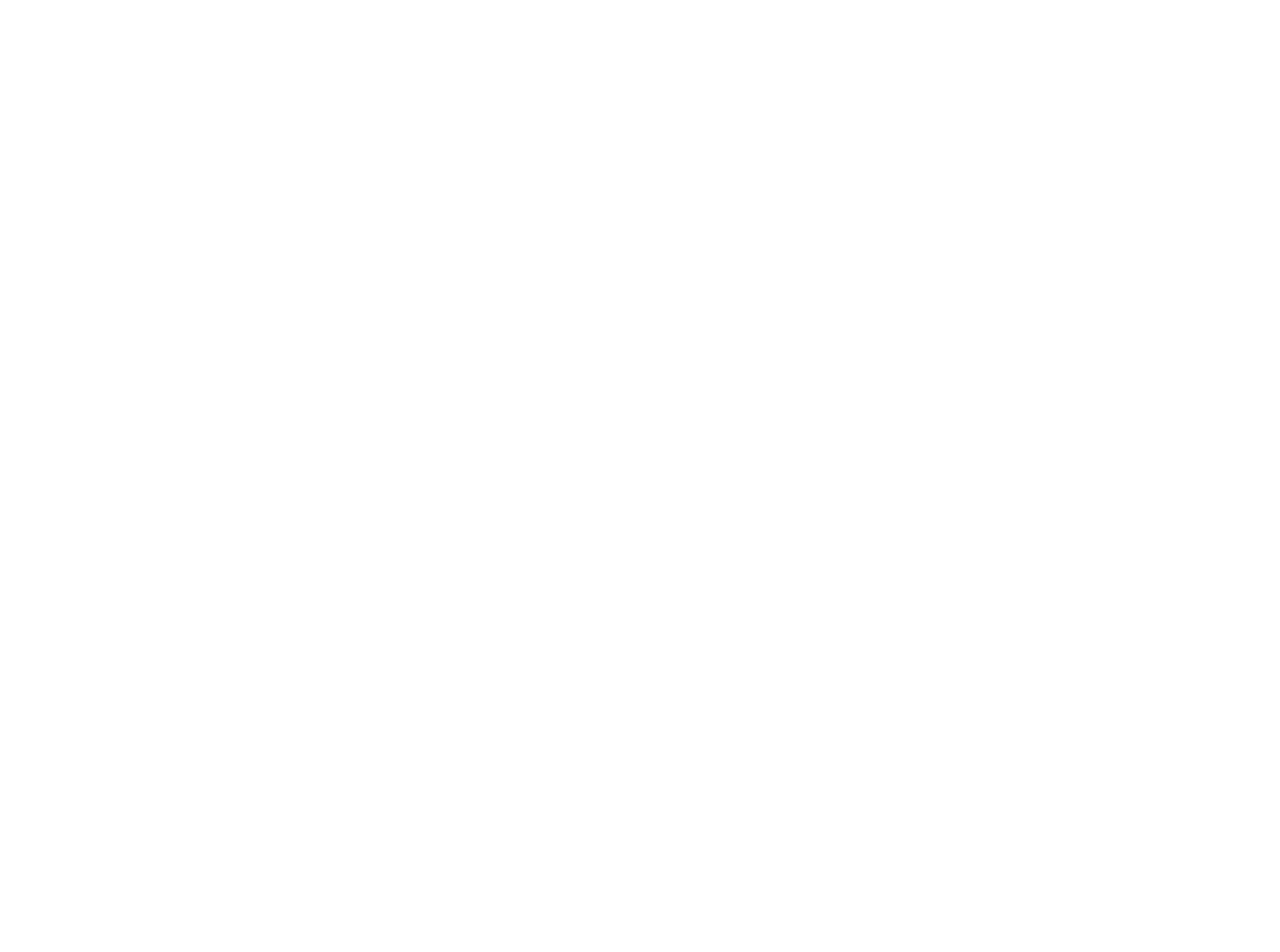
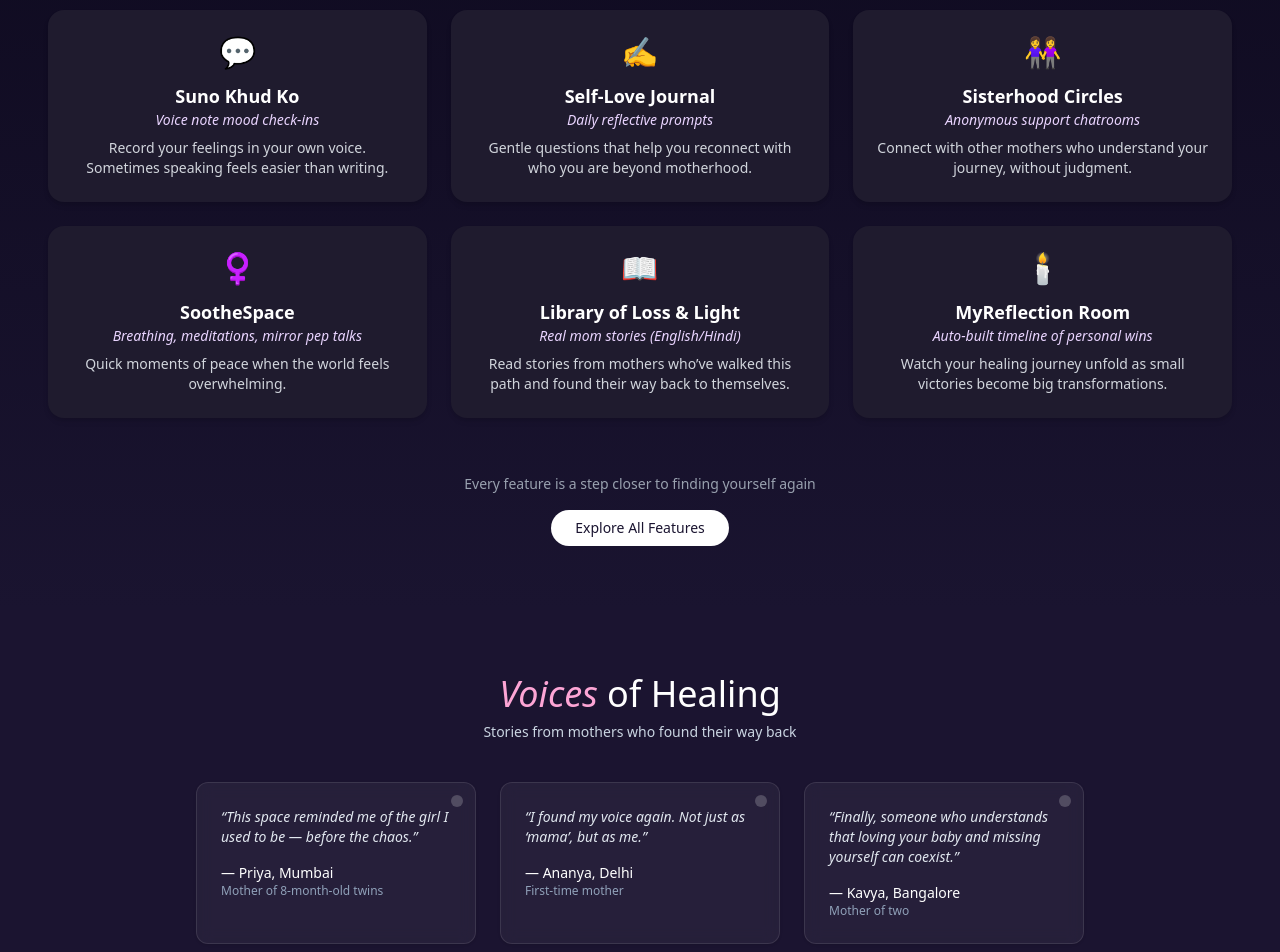
Before and after one commit to Mehhhhull/sakkhi, a React (Vite) app: page / in a window 1280 px wide. Shown: the part 1460-2412 px from the top of the page. Before the commit the page ends 1286 px from the top, so only its background shows below. Built offline with nearby package versions, Linux system fonts and the light colour scheme.

Commit message:
Made the ull landing page, did auth and completed all ui designs

```diff
--- /dev/null
+++ b/src/Pages/Landing Page/Components/EndingSection.jsx
@@ -0,0 +1,34 @@
+import React from 'react';
+
+const EndingSection = () => {
+  return (
+    <div className="min-h-screen bg-gradient-to-br from-[#1c152b] to-[#241a34] flex flex-col justify-center items-center text-center px-4 relative overflow-hidden">
+
+      <h1 className="text-white text-3xl sm:text-4xl md:text-5xl font-light leading-snug">
+        "The baby is fine. <br />
+        <span className="text-pink-300 italic font-semibold text-4xl sm:text-5xl md:text-6xl">
+          Now let’s ask , are you?
+        </span>"
+      </h1>
+
+      <p className="text-gray-300 mt-4 text-sm sm:text-base">
+        Your healing matters. Your story matters. YOU MATTER.
+      </p>
+
+      <div className="relative mt-8">
+        {/* Glowing blur behind button */}
+        <div className="absolute inset-0 w-[280px] h-[60px] rounded-full blur-2xl bg-pink-300 opacity-20 z-0" />
+
+        <button className="relative z-10 bg-pink-200 text-black px-8 py-3 rounded-full font-medium shadow-md hover:bg-pink-300 transition duration-300">
+          Begin My Journey
+        </button>
+      </div>
+
+      <p className="text-gray-400 mt-6 text-xs italic">
+        Join thousands of mothers who "CHOSE" THEMselves
+      </p>
+    </div>
+  );
+};
+
+export default EndingSection;
--- /dev/null
+++ b/src/Pages/Landing Page/Components/HealingSpaceSection.jsx
@@ -0,0 +1,76 @@
+import React from 'react';
+import { Sparkles } from 'lucide-react';
+
+// Listed the features
+const features = [
+  {
+    icon: '💬',
+    title: 'Suno Khud Ko',
+    subtitle: 'Voice note mood check-ins',
+    description: 'Record your feelings in your own voice. Sometimes speaking feels easier than writing.',
+  },
+  {
+    icon: '✍️',
+    title: 'Self-Love Journal',
+    subtitle: 'Daily reflective prompts',
+    description: 'Gentle questions that help you reconnect with who you are beyond motherhood.',
+  },
+  {
+    icon: '👭',
+    title: 'Sisterhood Circles',
+    subtitle: 'Anonymous support chatrooms',
+    description: 'Connect with other mothers who understand your journey, without judgment.',
+  },
+  {
+    icon: '♀️',
+    title: 'SootheSpace',
+    subtitle: 'Breathing, meditations, mirror pep talks',
+    description: 'Quick moments of peace when the world feels overwhelming.',
+  },
+  {
+    icon: '📖',
+    title: 'Library of Loss & Light',
+    subtitle: 'Real mom stories (English/Hindi)',
+    description: 'Read stories from mothers who’ve walked this path and found their way back to themselves.',
+  },
+  {
+    icon: '🕯️',
+    title: 'MyReflection Room',
+    subtitle: 'Auto-built timeline of personal wins',
+    description: 'Watch your healing journey unfold as small victories become big transformations.',
+  },
+];
+
+const FeatureCard = ({ icon, title, subtitle, description }) => (
+  <div className="bg-[#1f1b2e] text-white p-6 rounded-2xl shadow-md hover:shadow-lg transition duration-300 max-w-sm w-full h-full">
+    <div className="text-3xl mb-3">{icon}</div>
+    <h3 className="text-lg font-semibold">{title}</h3>
+    <p className="text-sm text-purple-200 italic">{subtitle}</p>
+    <p className="text-sm text-gray-300 mt-2">{description}</p>
+  </div>
+);
+
+const HealingSpaceSection = () => {
+  return (
+    <div className="bg-gradient-to-b from-[#0e0a1f] to-[#1a1430] text-white py-16 px-4 md:px-12 text-center">
+      <h2 className="text-3xl md:text-4xl font-light mb-2">
+        Your Personal <span className="italic font-semibold text-pink-300">Healing Space</span>
+      </h2>
+      <p className="text-gray-300 max-w-xl mx-auto mb-12">Tools designed with love, for the journey back to yourself</p>
+
+      <div className="grid grid-cols-1 sm:grid-cols-2 lg:grid-cols-3 gap-6 justify-center items-stretch">
+        {features.map((feature, index) => (
+          <FeatureCard key={index} {...feature} />
+        ))}
+      </div>
+
+      <p className="text-sm text-gray-400 mt-14">Every feature is a step closer to finding yourself again</p>
+
+      <button className="mt-4 px-6 py-2 text-sm rounded-full bg-white text-[#1a1430] hover:bg-gray-200 transition font-medium">
+        Explore All Features
+      </button>
+    </div>
+  );
+};
+
+export default HealingSpaceSection;
--- /dev/null
+++ b/src/Pages/Landing Page/Components/VoiceOfHealing.jsx
@@ -0,0 +1,69 @@
+import React from 'react';
+
+const TestimonialCard = ({ quote, name, location, identity }) => {
+  return (
+    <div className="bg-white/5 border border-white/10 rounded-xl p-6 w-full md:w-[280px] backdrop-blur-sm shadow-sm text-left relative">
+      {/* Top right decorative dot will be made better and clean */}
+      <div className="absolute top-3 right-3 w-3 h-3 rounded-full bg-white/20"></div>
+
+      {/* Quotes section */}
+      <p className="italic text-sm text-slate-200 mb-4">“{quote}”</p>
+
+      {/* People info who gabe their testimonial */}
+      <p className="text-sm text-white font-medium">— {name}, {location}</p>
+      <p className="text-xs text-slate-400">{identity}</p>
+    </div>
+  );
+};
+
+const VoicesOfHealing = () => {
+  const testimonials = [
+    {
+      quote: "This space reminded me of the girl I used to be — before the chaos.",
+      name: "Priya",
+      location: "Mumbai",
+      identity: "Mother of 8-month-old twins",
+    },
+    {
+      quote: "I found my voice again. Not just as ‘mama’, but as me.",
+      name: "Ananya",
+      location: "Delhi",
+      identity: "First-time mother",
+    },
+    {
+      quote: "Finally, someone who understands that loving your baby and missing yourself can coexist.",
+      name: "Kavya",
+      location: "Bangalore",
+      identity: "Mother of two",
+    },
+  ];
+
+  return (
+    <section className="bg-[#1B1430] text-white py-16 px-4 text-center">
+      <h2 className="text-3xl md:text-4xl font-light mb-2">
+        <span className="italic text-pink-300 font-medium">Voices</span> of Healing
+      </h2>
+      <p className="text-sm text-slate-300 mb-10">
+        Stories from mothers who found their way back
+      </p>
+
+      {/* Cards grids starts */}
+      <div className="flex flex-wrap justify-center gap-6">
+        {testimonials.map((t, index) => (
+          <TestimonialCard
+            key={index}
+            quote={t.quote}
+            name={t.name}
+            location={t.location}
+            identity={t.identity}
+          />
+        ))}
+      </div>
+
+      {/* Scroller to be made */}
+      <p className="text-xs text-slate-400 mt-8">← Scroll to read more stories →</p>
+    </section>
+  );
+};
+
+export default VoicesOfHealing;
--- a/src/Pages/Landing Page/LandingPage.jsx
+++ b/src/Pages/Landing Page/LandingPage.jsx
@@ -1,12 +1,18 @@
 import React from 'react'
 import HeroSection from './Components/HeroSection'
 import Quotes from './Components/Quotes'
+import HealingSpaceSection from './Components/HealingSpaceSection'
+import VoicesOfHealing from './Components/VoiceOfHealing'
+import EndingSection from './Components/EndingSection'
 
 const LandingPage = () => {
   return (
   <>
   <HeroSection/>
   <Quotes/>
+  <HealingSpaceSection/>
+  <VoicesOfHealing/>
+  <EndingSection/>
   </>
   )
 }
```
